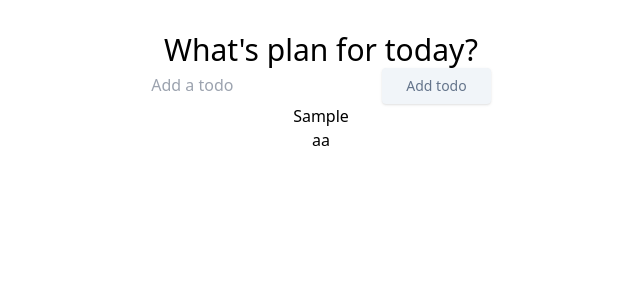
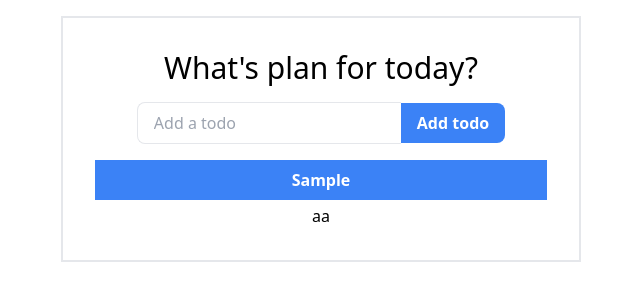
Before and after one commit to Niwaiwa/react-vite-tailwind-todo-app, a React (Vite) app: page / in a window 1280 px wide. Both pictures are taken after typing "Sample" into the empty fields and a click on the button "Add todo". Shown: the top 300 px of the page, without its empty margins (319-959 px from the left). Built offline with nearby package versions, Linux system fonts and the light colour scheme.

Commit message:
adjust css style
adjust todo and todoform css style

```diff
--- a/src/App.css
+++ b/src/App.css
@@ -1,8 +1,9 @@
-#root {
-  max-width: 1280px;
-  margin: 0 auto;
+.App {
+  max-width: 520px;
+  /* margin: 0 auto; */
   padding: 2rem;
-  text-align: center;
+  /* text-align: center; */
+  @apply mx-auto mb-0 mt-4 text-center border-2; /* flex justify-center*/
 }
 
 /* .logo {
--- a/src/components/Todo.tsx
+++ b/src/components/Todo.tsx
@@ -10,7 +10,9 @@ function Todo({todos, completeTodo}: TodoInputData) {
 
   return todos.map((todo: TodoData, index: number) => {
       return <div
-          className={todo.isComplete ? 'todo-row complete' : 'todo-row'}
+          className={todo.isComplete
+            ? 'todo-row complete'
+            : 'my-1 bg-blue-500 hover:bg-blue-700 text-white font-bold py-2 px-4'}
           key={index}
         >
           <div
--- a/src/components/TodoForm.tsx
+++ b/src/components/TodoForm.tsx
@@ -18,16 +18,18 @@ const TodoForm = (props: any) => {
   };
 
   return (
-    <form className='todo-form' onSubmit={handleSubmit}>
+    <form
+      className='my-4'
+      onSubmit={handleSubmit}>
       <input
         type="text"
         placeholder='Add a todo'
         value={input}
         name="text"
-        className='todo-input'
+        className='rounded-l-lg py-2 p-4 mr-0 border-t border-b border-l text-gray-800 border-gray-200 bg-white'
         onChange={handleChange}
         />
-        <button className="px-6 py-2 text-sm rounded shadow bg-slate-100 hover:bg-slate-200 text-slate-500">Add todo</button>
+        <button className="bg-blue-500 hover:bg-blue-700 text-white font-bold py-2 px-4 rounded-r-lg">Add todo</button>
     </form>
   )
 }
```
